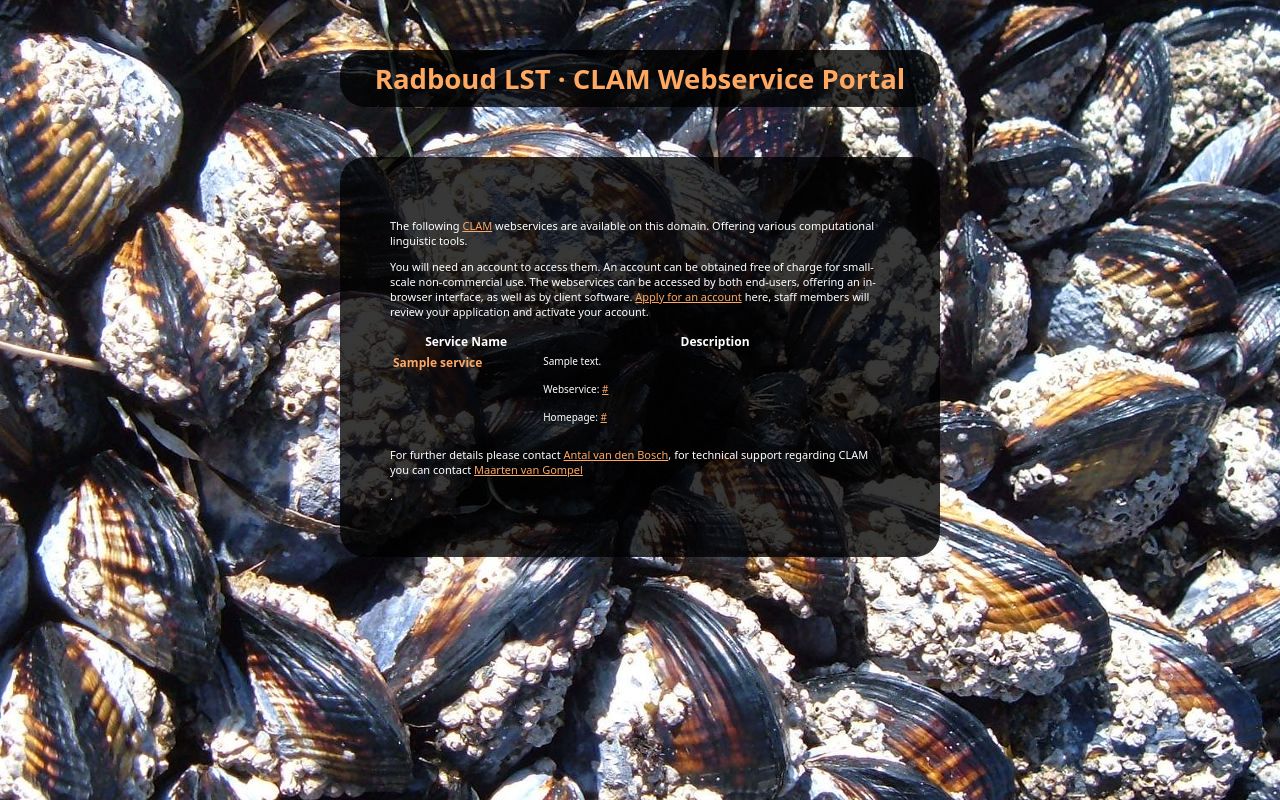
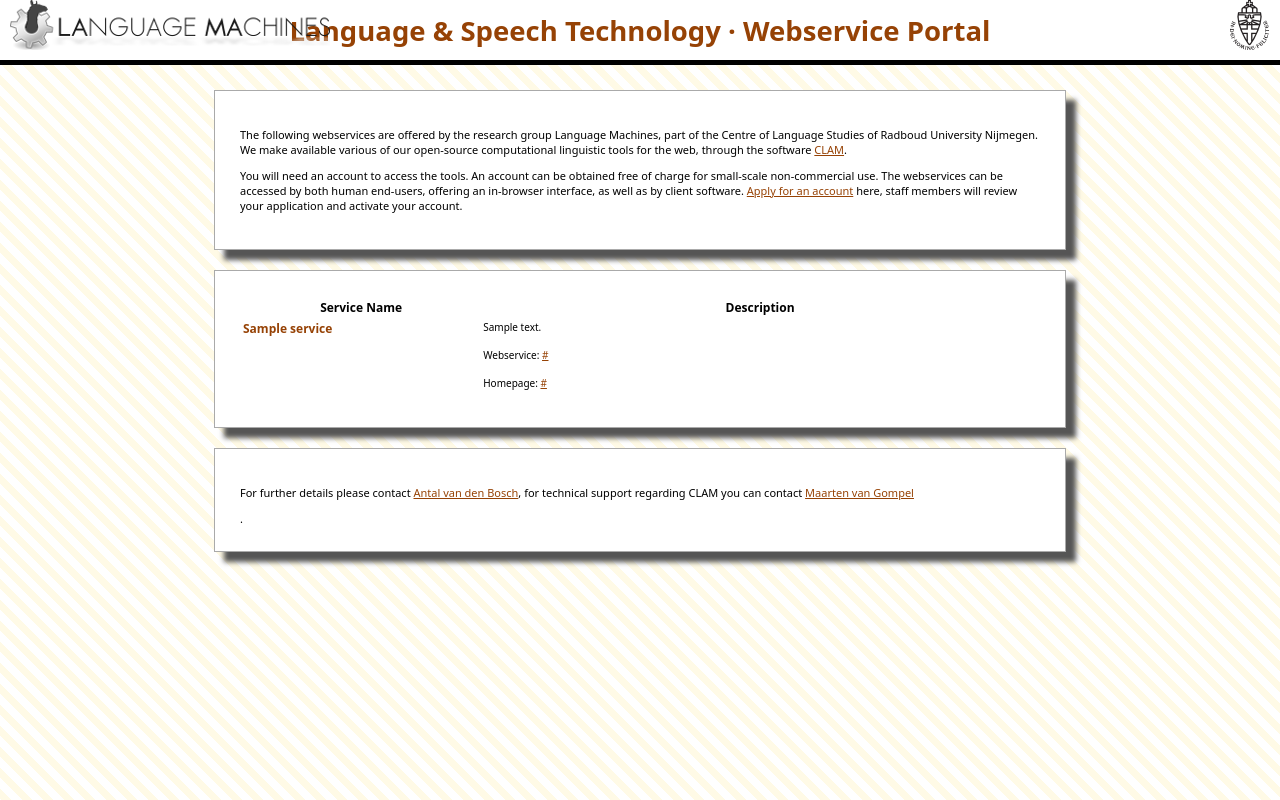
Before and after one commit to proycon/clamopener, a Django app: template templates/index.html in a window 1280 px wide. Run offline with Django 3.2, Linux system fonts and the light colour scheme; the template is opened without the code that fills it: most values are stand-ins (such as "Sample title", 1, 10 or a date in 2020).

Commit message:
major clamopener style update, Radboud specific (move out of main clam repo someday?)

```diff
--- a/style/clamopener.css
+++ b/style/clamopener.css
@@ -1,41 +1,69 @@
 body {
     font-family: sans;
     font-size: 11px;
-    background: url(back.jpg) center fixed;
+    background: url(back.png);
+    margin: 0px;
+    padding: 0px;
+}
+
+#container {
+  margin: 0px;
+  padding: 0px;
+  width: 100%;
+  min-height: 500px;
 }
 
 #header {
+    display: block;
     text-align: center;
+    width: 100%;
+    border-bottom: 5px solid black;
+    background: white;
+    margin-bottom: 25px;
+   min-height: 60px;
+vertical-align: middle;
 }
+
 #header h1 {
-    color: #ffa861;
-    font-size: 250%;
-    margin-top: 50px;
-    margin-bottom: 50px;
-    background: url(back2.png);
-    border-radius: 25px;
-    display: block;
-    width: 600px;
-    margin-left: auto;
-    margin-right: auto;
-    text-align: center;
-    padding-top: 10px;
-    padding-bottom: 10px;
+   color: #964205;
+   padding: 0;
+   margin: 0;
+   font-size: 250%;
+   vertical-align: middle;
+   padding-top: 12px;
+   display: block;
 }
 
 a {
-    color: #ffa861;
+   color: #964205;
 }
 
-#main {
-    width: 500px;
-    color: white;
+.box {
+    width: 800px;
+    color: black;
     margin-left: auto;
     margin-right: auto;
-    min-height: 300px;
-    background: url(back2.png);
-    padding: 50px;
-    border-radius: 25px;
+    /* background: rgba(0,0,0,0.2); */
+    border: 1px solid #aaa;
+    background: white;
+    padding: 25px;
+    margin-bottom: 20px;
+    box-shadow: 10px 10px 5px #555;
+}
+
+#lamalogo {
+   position: absolute;
+   background: url(lama-logo.png);
+   width: 320px;
+   height: 50px;
+   left: 10px;
+}
+#rulogo {
+  position: absolute;
+  background: url(rulogo.png) no-repeat;
+  height: 50px;
+  width: 40px;
+  right: 10px;
 }
 
 #form {
@@ -64,12 +92,12 @@ table#index {
 }
 
 table th {
-    color: white;
+    color: black;
     font-weight: bold;
     font-size: 12px;
 }
 table td {
-    color: white;
+    color: black;
     font-size: 10px;
     padding-bottom: 10px;
 }
--- a/templates/changepw.html
+++ b/templates/changepw.html
@@ -9,7 +9,7 @@
           <div id="header">
               <h1>Change Password Form</h1>
           </div>
-          <div id="main">
+          <div class="box">
               <form method="post" action="/changepw/{{ userid }}">
                 {% csrf_token %}
                 Current password: <input type="password" name="pw" /><br />
--- a/templates/index.html
+++ b/templates/index.html
@@ -1,17 +1,21 @@
 <html>
   <head>
         <meta http-equiv="content-type" content="application/xhtml+xml; charset=utf-8"/>
-        <title>Radboud LST &middot; CLAM Webservice Portal</title>
+        <title>CLAM Webservice Portal</title>
         <link rel="StyleSheet" href="/style/clamopener.css" type="text/css" />
   </head>
   <body>
       <div id="container">
           <div id="header">
-              <h1>Radboud LST &middot; CLAM Webservice Portal</h1>
+            <div id="lamalogo"></div>
+            <div id="rulogo"></div>
+            <h1>Language &amp; Speech Technology &middot; Webservice Portal</h1>
           </div>
-          <div id="main">
-              <p>The following <a href="http://proycon.github.com/clam">CLAM</a> webservices are available on this domain. Offering various computational linguistic tools.</p>
-              <p>You will need an account to access them. An account can be obtained free of charge for small-scale non-commercial use. The webservices can be accessed by both end-users, offering an in-browser interface, as well as by client software. <a href="register/">Apply for an account</a> here, staff members will review your application and activate your account.</p>
+          <div class="box">
+              <p>The following webservices are offered by the research group Language Machines, part of the Centre of Language Studies of Radboud University Nijmegen.  We make available various of our open-source computational linguistic tools for the web, through the software <a href="http://proycon.github.io/clam">CLAM</a>.</p>
+              <p>You will need an account to access the tools. An account can be obtained free of charge for small-scale non-commercial use. The webservices can be accessed by both human end-users, offering an in-browser interface, as well as by client software. <a href="register/">Apply for an account</a> here, staff members will review your application and activate your account.</p>
+          </div>
+          <div class="box">
               <table id="index">
                 <tr>
                     <th class="colname">Service Name</th>
@@ -31,6 +35,8 @@
                 </tr>
               {% endfor %}
               </table>
+          </div>
+          <div class="box">
               <p>For further details please contact <a href="mailto:a.vandebosch@let.ru.nl">Antal van den Bosch</a>, for technical support regarding CLAM you can contact <a href="mailto:proycon@anaproy.nl">Maarten van Gompel</a></p>.
           </div>
       </div>
--- a/templates/register.html
+++ b/templates/register.html
@@ -9,7 +9,7 @@
           <div id="header">
               <h1>Webservice Registration Form</h1>
           </div>
-          <div id="main">
+          <div class="box">
               <p>Please register for an account to gain access to our webservices and webapplications.</p>
               <p>Your registration will be manually reviewed and approved. You will receive an e-mail when your account is active.</p>
               <div id="form">
--- a/templates/submitted.html
+++ b/templates/submitted.html
@@ -9,7 +9,7 @@
           <div id="header">
               <h1>Webservice Registration Form</h1>
           </div>
-          <div id="main">
+          <div class="box">
               <p>Thank you for your registration. Your application will be reviewed shortly, after which your account will be activated. You will receive a mail to inform you when your account is available.</p>
           </div>
         </div>
--- a/templates/userlist.html
+++ b/templates/userlist.html
@@ -9,7 +9,7 @@
           <div id="header">
               <h1>User list</h1>
           </div>
-          <div id="main">
+          <div class="box">
               <form method="post" action="/userlist/">
                 {% csrf_token %}
                 Master password: <input type="password" name="pw" /><br />
```
Also changed, not shown: manage.py (deleted, +0 -11 lines), urls.py (+8 -2 lines), style/back.jpg, style/back.png (added), style/lama-logo.png (added), style/rulogo.png (added).
